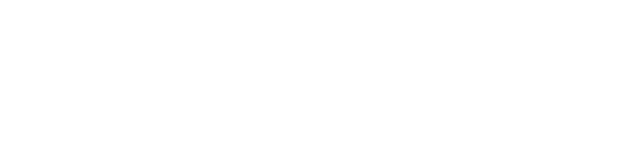
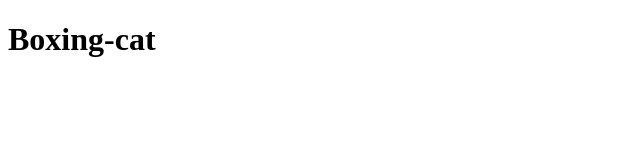
Before and after one commit to DonghyukHeo/Boxiting, a plain HTML site: page index.html in a window 1280 px wide. Shown: the whole page, without its empty margins (0-640 px from the left). Drawn offline with Linux system fonts and the light colour scheme.

```diff
--- a/index.html
+++ b/index.html
@@ -6,6 +6,6 @@
     <title>Document</title>
 </head>
 <body>
-
+    <h1>Boxing-cat</h1>
 </body>
 </html>
```
Also changed, not shown: 1 other file.
